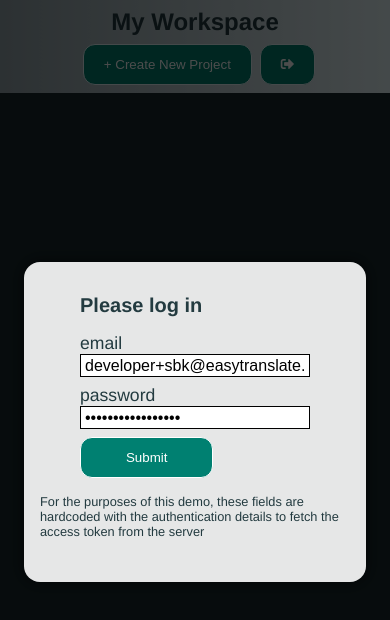
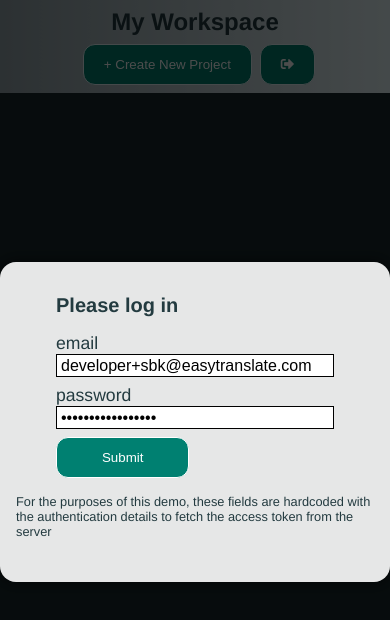
Before and after one commit to NozzyEz/project_manager, a Vue app: page / in a window 390 px wide. Shown: the top 620 px of the page. Built offline with nearby package versions, Linux system fonts and the light colour scheme.

Commit message:
mobile responsiveness second pass

```diff
--- a/src/App.vue
+++ b/src/App.vue
@@ -143,5 +143,8 @@ span {
   html {
     font-size: 50%;
   }
+  .card {
+    margin: 2rem 0rem;
+  }
 }
 </style>
--- a/src/components/Folders.vue
+++ b/src/components/Folders.vue
@@ -56,7 +56,7 @@ export default {
 <style lang="scss" scoped>
 .folders {
   overflow-x: hidden;
-  width: 100%;
+  /* width: 100%; */
   min-height: 30rem;
   .title-bar {
     display: flex;
```
